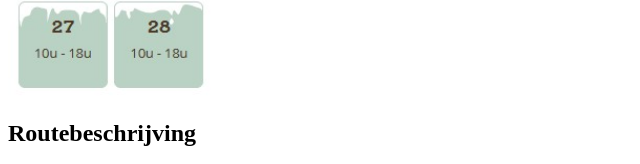
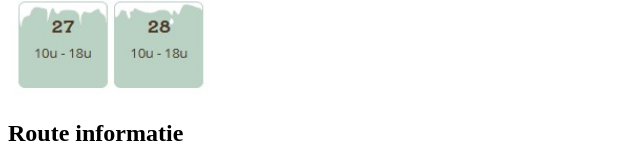
Before and after one commit to Codechrisje/Huiswerkles9, a plain HTML site: page info.html in a window 1280 px wide. Shown: the part 673-837 px from the top of the page, 0-640 px from the left. Drawn offline with Linux system fonts and the light colour scheme.

Commit message:
Update info.html

```diff
--- a/info.html
+++ b/info.html
@@ -20,7 +20,7 @@
 <h2><b>Openingstijden Efteling (Februari 2023)</b></h2>
 <img src="afbeeldingen/openingstijden.jpg" alt="Openingstijden Efteling februari" width="700" height="500">
 <br>
-<h2><b>Routebeschrijving</b></h2>
+<h2><b>Route informatie</b></h2>
 <img src="afbeeldingen/Schermafbeelding 2023-02-07 194655.jpg" alt="route" width="600" height="250">
 <br>
 <h2>Entree prijzen</h2>
```
